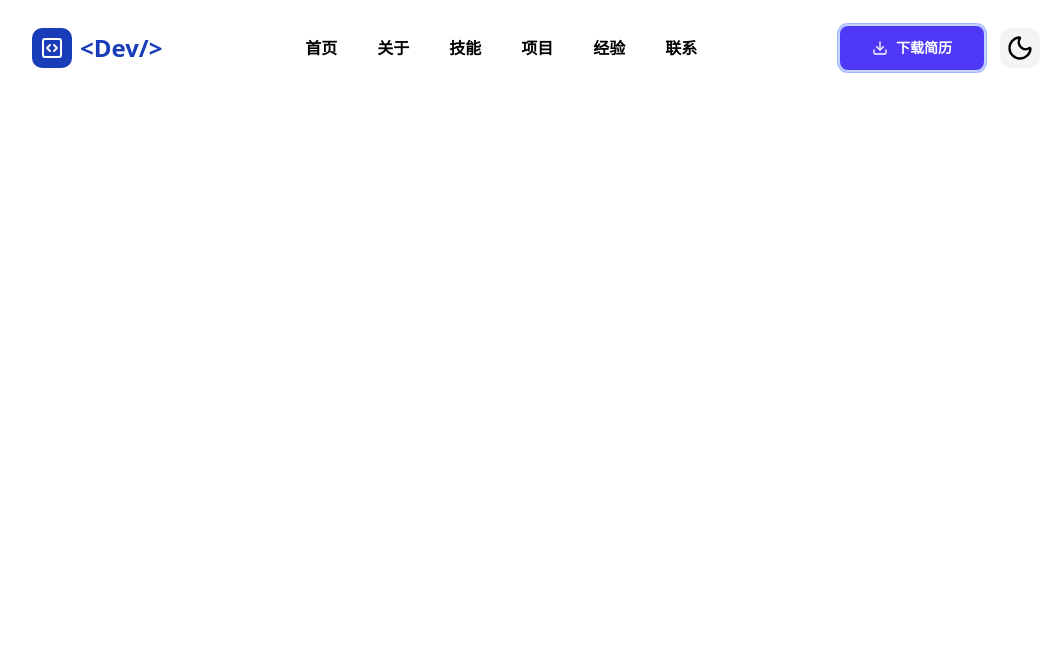
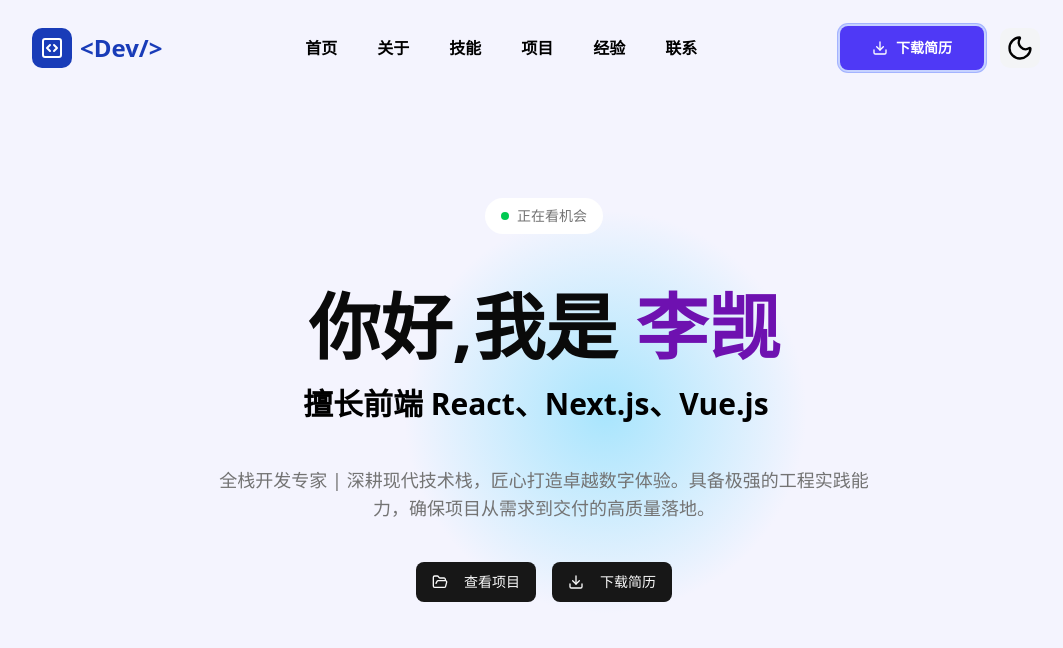
Before and after one commit to JimmyLJ/portfolio, a Next.js app: page / in a window 1280 px wide. Shown: the top 648 px of the page, without its empty margins (96-1159 px from the left). Built offline with nearby package versions, Linux system fonts and the light colour scheme.

Commit message:
完成英雄区页面

```diff
--- a/app/layout.tsx
+++ b/app/layout.tsx
@@ -1,6 +1,6 @@
 import type { Metadata } from "next";
 import "./globals.css";
-import Provider from "@/components/HOC/Provider";
+import Provider from "@/components/Contexts/Provider";
 import ResponseNav from "@/components/Navbar/ResponseNav";
 
 export const metadata: Metadata = {
@@ -15,9 +15,7 @@ export default function RootLayout({
 }>) {
   return (
     <html lang="zh-CN" suppressHydrationWarning>
-      <body
-        className={`antialiased`}
-      >
+      <body className={`antialiased`}>
         <Provider>
           <ResponseNav />
           {children}
--- /dev/null
+++ b/components/Hero/Hero.tsx
@@ -0,0 +1,63 @@
+"use client";
+
+import { TypeAnimation } from "react-type-animation";
+import { Button } from "../ui/button";
+import { FolderOpen, Download } from "lucide-react";
+
+export default function Hero() {
+  return (
+    <div className="relative min-h-screen bg-[radial-gradient(circle_476px_at_54.8%_51.5%,rgba(168,229,253,1)_0%,rgba(244,244,254,1)_42.3%,rgba(244,244,254,1)_100.2%)] flex items-center justify-center overflow-hidden dark:bg-[radial-gradient(circle_farthest-corner_at_50.3%_47.3%,rgba(113,42,92,1)_0.1%,rgba(40,25,46,1)_90%)]">
+      {/* 内容 */}
+      <div className="relative z-10 text-center">
+        {/* 子标题 */}
+        <div className="sm:mb-6">
+          <span className="inline-flex items-center gap-2 px-4 py-2 rounded-full bg-white dark:bg-gray-600 text-sm text-muted-foreground dark:text-gray-200 mb-8">
+            <span className="w-2 h-2 rounded-full bg-green-500"></span>
+            正在看机会
+          </span>
+        </div>
+        {/* 标题 */}
+        <h1 className="text-4xl sm:text-5xl md:text-6xl lg:text-7xl font-bold mb-6">
+          你好,我是{" "}
+          <span className="text-purple-800 dark:text-yellow-300">李觊</span>
+        </h1>
+        {/* 打字机效果 */}
+        <div className="text-xl sm:text-2xl md:text-3xl text-black dark:text-white font-semibold mb-4 sm:mb-8 h-12">
+          <TypeAnimation
+            sequence={[
+              "TypeScript 全栈开发",
+              2000,
+              "擅长前端 React、Next.js、Vue.js",
+              2000,
+              "擅长后端 Node.js、Express、Hono.js、Elysia.js",
+              2000,
+            ]}
+            wrapper="span"
+            speed={50}
+            repeat={Infinity}
+          />
+        </div>
+        {/* 描述 */}
+        <p className="text-lg text-muted-foreground dark:text-gray-200 max-w-2xl mx-auto mb-10">
+          全栈开发专家 |
+          深耕现代技术栈，匠心打造卓越数字体验。具备极强的工程实践能力，确保项目从需求到交付的高质量落地。
+        </p>
+        {/* 按钮 */}
+        <div className="flex flex-col sm:flex-row gap-4 justify-center">
+          <Button size={"lg"} asChild className="w-fit mx-auto sm:mx-0">
+            <a href="#_">
+              <FolderOpen className="w-5 h-5 mr-2" />
+              查看项目
+            </a>
+          </Button>
+          <Button size={"lg"} asChild className="w-fit mx-auto sm:mx-0">
+            <a href="#_">
+              <Download className="w-5 h-5 mr-2" />
+              下载简历
+            </a>
+          </Button>
+        </div>
+      </div>
+    </div>
+  );
+}
--- a/components/Home/Home.tsx
+++ b/components/Home/Home.tsx
@@ -1,3 +1,9 @@
+import Hero from "../Hero/Hero";
+
 export default function Home() {
-  return <div className="overflow-hidden h-[2000px]">{/* Home */}</div>;
+  return (
+    <div className="overflow-hidden h-[2000px]">
+      <Hero />
+    </div>
+  );
 }
--- a/package.json
+++ b/package.json
@@ -18,6 +18,7 @@
     "react": "19.2.4",
     "react-dom": "19.2.4",
     "react-icons": "^5.5.0",
+    "react-type-animation": "^3.2.0",
     "tailwind-merge": "^3.4.0"
   },
   "devDependencies": {
```
Also changed, not shown: components/Contexts/Provider.tsx (renamed from components/HOC/Provider.tsx), 1 other file (tests, documents, lock files or other folders).
